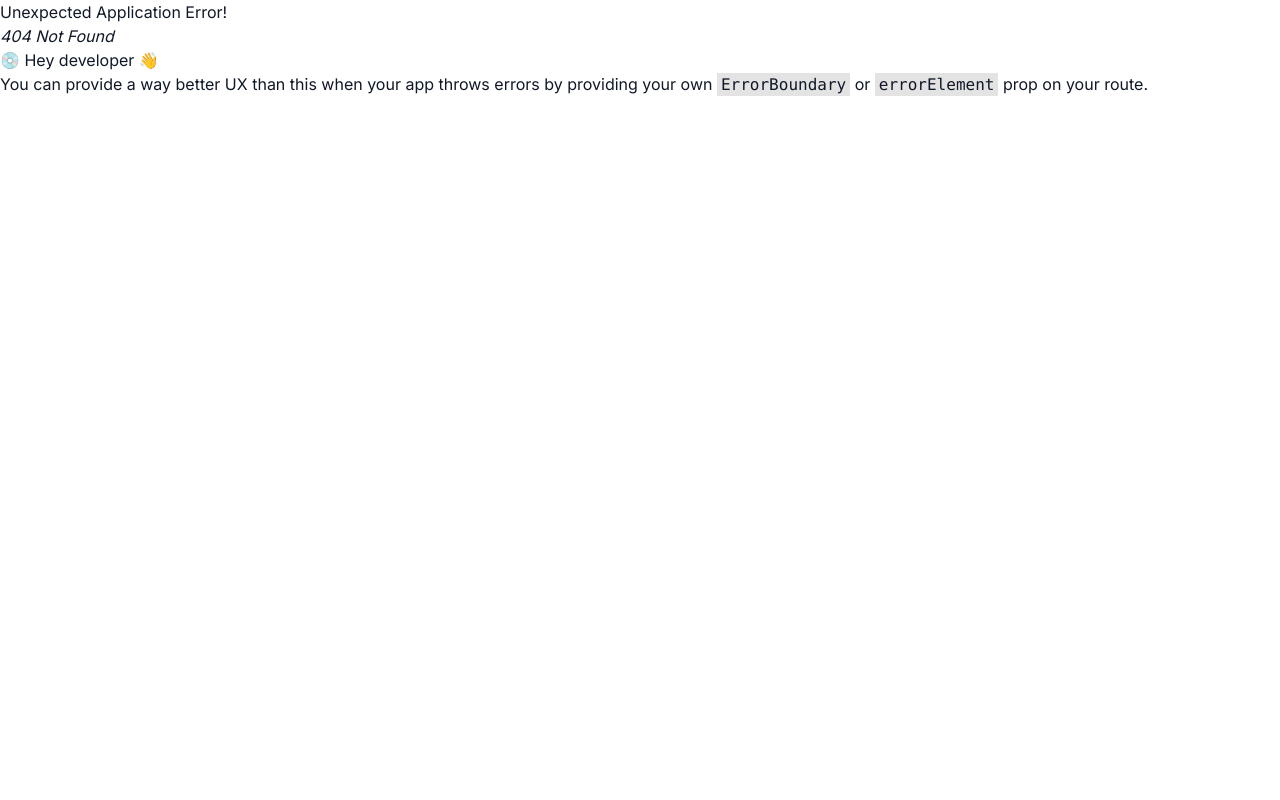
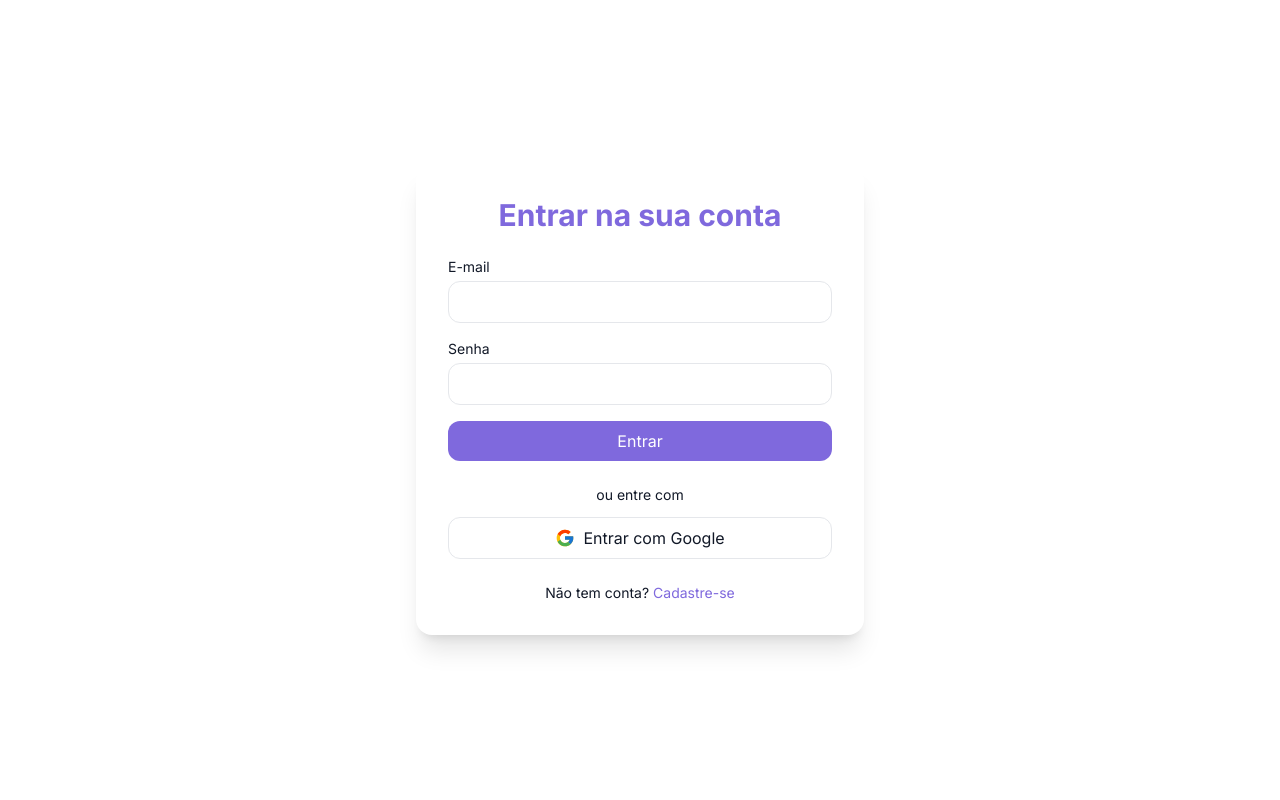
Before and after one commit to JoaoVictorBarbosa01/projectflow, a React (Vite) app: page /login in a window 1280 px wide. Before the commit this address had no page. Shown: the top 800 px of the page. Built offline with nearby package versions, Linux system fonts and the light colour scheme.

Commit message:
Criadaa a pagina de Login

```diff
--- a/src/AppRouter.tsx
+++ b/src/AppRouter.tsx
@@ -8,7 +8,7 @@ import Signup from "./pages/Signup";
 import Dashboard from "./pages/Dashboard";
 import VerifyEmail from "./pages/VerifyEmail";
 import VerifyCallback from "./components/VerifyCallback";
-
+import Login from "./pages/Login";
 
 // cria o roteador e exporta
 export const router = createBrowserRouter([
@@ -24,6 +24,7 @@ export const router = createBrowserRouter([
       { path: "/dashboard", element: <Dashboard />},
       { path: "/verifique-email", element: <VerifyEmail />},
       { path: "/verify-callback", element: <VerifyCallback />},
+      { path: "/login", element: <Login />},
     ],
   },
 ]);
--- /dev/null
+++ b/src/pages/Login.tsx
@@ -0,0 +1,113 @@
+import { useState } from "react";
+import { useNavigate, Link } from "react-router-dom";
+import { supabase } from "../supabase";
+import { motion } from "framer-motion";
+import { FcGoogle } from "react-icons/fc";
+
+export default function Login() {
+  const navigate = useNavigate();
+  const [email, setEmail] = useState("");
+  const [password, setPassword] = useState("");
+  const [loading, setLoading] = useState(false);
+  const [error, setError] = useState("");
+
+  // Login com e-mail e senha
+  const handleLogin = async (e: React.FormEvent) => {
+    e.preventDefault();
+    setLoading(true);
+    setError("");
+
+    const { error } = await supabase.auth.signInWithPassword({ email, password });
+
+    if (error) {
+      setError(error.message);
+    } else {
+      navigate("/dashboard");
+    }
+
+    setLoading(false);
+  };
+
+  // Login com Google
+  const handleGoogleLogin = async () => {
+    setLoading(true);
+    setError("");
+
+    const { error } = await supabase.auth.signInWithOAuth({
+      provider: "google",
+      options: {
+        redirectTo: `${window.location.origin}/verify-callback`,
+      },
+    });
+
+    if (error) {
+      setError(error.message);
+      setLoading(false);
+    }
+  };
+
+  return (
+    <div className="min-h-screen flex items-center justify-center bg-background px-4">
+      <motion.div
+        className="w-full max-w-md bg-white dark:bg-zinc-900 p-8 rounded-2xl shadow-xl"
+        initial={{ opacity: 0, y: 30 }}
+        animate={{ opacity: 1, y: 0 }}
+        transition={{ duration: 0.4 }}
+      >
+        <h2 className="text-3xl font-bold text-center text-primary mb-6">Entrar na sua conta</h2>
+
+        <form onSubmit={handleLogin} className="space-y-4">
+          <div>
+            <label className="block mb-1 text-sm text-muted-foreground">E-mail</label>
+            <input
+              type="email"
+              className="w-full px-4 py-2 border rounded-xl focus:outline-none focus:ring focus:border-primary dark:bg-zinc-800 dark:border-zinc-700"
+              value={email}
+              onChange={(e) => setEmail(e.target.value)}
+              required
+            />
+          </div>
+
+          <div>
+            <label className="block mb-1 text-sm text-muted-foreground">Senha</label>
+            <input
+              type="password"
+              className="w-full px-4 py-2 border rounded-xl focus:outline-none focus:ring focus:border-primary dark:bg-zinc-800 dark:border-zinc-700"
+              value={password}
+              onChange={(e) => setPassword(e.target.value)}
+              required
+            />
+          </div>
+
+          {error && <p className="text-sm text-red-500 text-center">{error}</p>}
+
+          <button
+            type="submit"
+            className="w-full bg-primary text-white py-2 rounded-xl hover:bg-primary/90 transition"
+            disabled={loading}
+          >
+            {loading ? "Entrando..." : "Entrar"}
+          </button>
+        </form>
+
+        <div className="mt-6">
+          <p className="text-center text-sm text-muted-foreground">ou entre com</p>
+          <button
+            onClick={handleGoogleLogin}
+            className="w-full mt-3 flex items-center justify-center gap-2 py-2 border rounded-xl hover:bg-muted transition dark:bg-zinc-800 dark:border-zinc-700"
+          >
+            <FcGoogle className="text-xl" />
+            <span>Entrar com Google</span>
+          </button>
+        </div>
+
+        <p className="text-sm text-center mt-6 text-muted-foreground">
+          Não tem conta?
+          <Link to="/signup" className="text-primary font-medium ml-1 hover:underline">
+            Cadastre-se
+          </Link>
+        </p>
+      </motion.div>
+    </div>
+  );
+}
```
